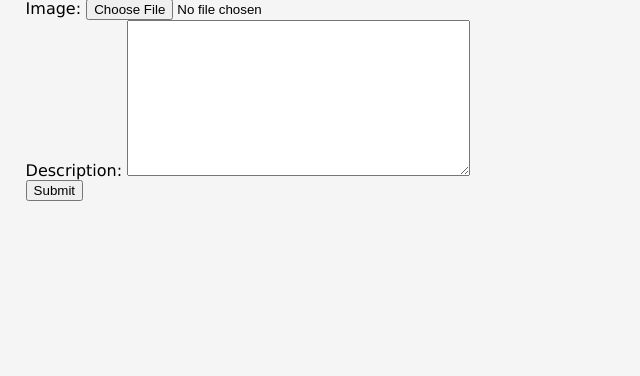
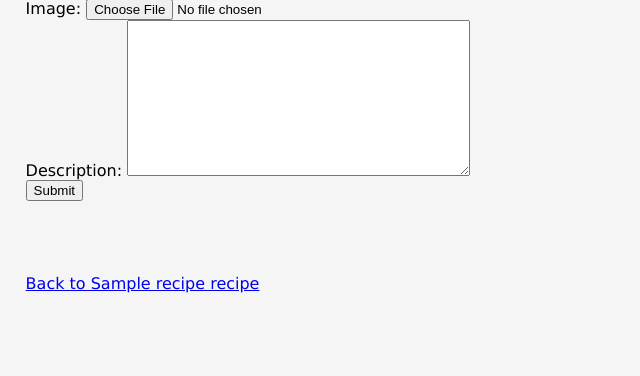
Before and after one commit to moira-b/recipebook-bongcayao-moiraysabelle, a Django app: page /recipe/1/add_image in a window 1280 px wide. Shown: the part 185-561 px from the top of the page, without its empty margins (0-640 px from the left). Run offline with Django 5.2, Linux system fonts and the light colour scheme; a user stored in the database is signed in; tables that the repository leaves empty hold one stand-in row (values such as "Sample post").

Commit message:
Changed name of RecipeImage's foreign key to the Recipe model. Implemented form validation when uploading an image to recipe detail pages.

```diff
--- a/recipebook/ledger/forms.py
+++ b/recipebook/ledger/forms.py
@@ -11,6 +11,3 @@ class RecipeForm(forms.ModelForm):
     class Meta:
         model = Recipe
         fields = '__all__'
-        widgets = {
-
-        }
--- a/recipebook/ledger/models.py
+++ b/recipebook/ledger/models.py
@@ -38,6 +38,6 @@ class RecipeIngredient(models.Model):
 class RecipeImage(models.Model):
     image = models.ImageField(upload_to='images/', null=False)
     description = models.TextField(max_length=255)
-    image_in_Recipe = models.ForeignKey(
+    belongs_to_recipe = models.ForeignKey(
         Recipe, on_delete=models.CASCADE, related_name="images",
     )
--- a/recipebook/ledger/views.py
+++ b/recipebook/ledger/views.py
@@ -22,7 +22,7 @@ class RecipeCreateView(LoginRequiredMixin, CreateView):
     template_name = 'recipeForm.html'
     form_class = RecipeForm
 
-class RecipeImageCreateView(CreateView):
+class RecipeImageCreateView(LoginRequiredMixin, CreateView):
     model = RecipeImage
     template_name = 'recipeImageUpload.html'
     form_class = AddImageForm
@@ -31,7 +31,7 @@ class RecipeImageCreateView(CreateView):
         pk = self.kwargs['pk']
         ctx = super().get_context_data(**kwargs)
         ctx['form'] = AddImageForm()
-        ctx['image_in_Recipe'] = Recipe.objects.get(pk=pk)
+        ctx['belongs_to_recipe'] = Recipe.objects.get(pk=pk)
         return ctx
 
     def post(self, request, *args, **kwargs):
@@ -40,7 +40,13 @@ class RecipeImageCreateView(CreateView):
         if form.is_valid():
             ri = RecipeImage()
             ri.image = request.FILES.get('image')
-            ri.image_in_Recipe = Recipe.objects.get(pk=pk)
+            ri.belongs_to_recipe = Recipe.objects.get(pk=pk)
             ri.save()
 
             return redirect(reverse('ledger:recipe', args=[pk]))
+
+        else:
+            self.object_list = self.get_queryset(**kwargs)
+            context = self.get_context_data(**kwargs)
+            context['form'] = form
+            return self.render_to_response(context)
--- a/recipebook/templates/recipeImageUpload.html
+++ b/recipebook/templates/recipeImageUpload.html
@@ -9,4 +9,7 @@
     <button type="submit">Submit</button>
 </form>
 
+<br><br><br>
+<a href="{{ belongs_to_recipe.get_absolute_url }}">Back to {{belongs_to_recipe.name}} recipe</a>
+
 {% endblock %}
```
Also changed, not shown: recipebook/ledger/migrations/0007_rename_image_in_recipe_recipeimage_belongs_to_recipe.py (added), recipebook/templates/recipe.html (line endings or trailing spaces), 1 other file.
